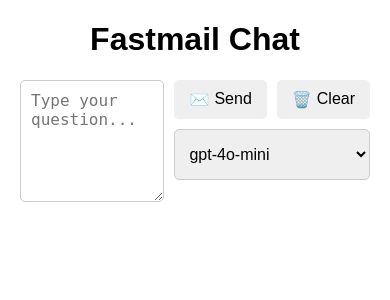
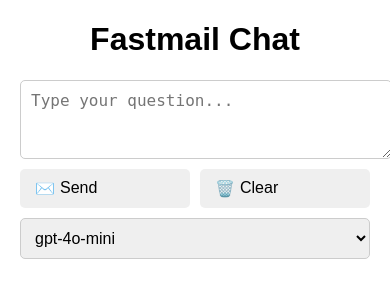
Before and after one commit to jeffjjohnston/fastmail-chat, a Flask app: page / in a window 390 px wide. Shown: the top 300 px of the page. Run offline with Flask 3, Linux system fonts and the light colour scheme; parts of the project's set-up code (start-up, migrations or seed data) failed here and were passed over.

Commit message:
Improve mobile layout

```diff
--- a/templates/index.html
+++ b/templates/index.html
@@ -73,6 +73,21 @@
         h1 { text-align: center; }
         .flash { max-width: 700px; margin: 10px auto; padding: 10px; border-radius: 5px; }
         .flash.error { background: #fdd; border: 1px solid #f99; }
+
+        /* Mobile layout */
+        @media (max-width: 600px) {
+            form {
+                flex-direction: column;
+                align-items: stretch;
+            }
+            textarea {
+                width: 100%;
+            }
+            .controls {
+                width: 100%;
+                height: auto;
+            }
+        }
     </style>
 </head>
 <body>
```
